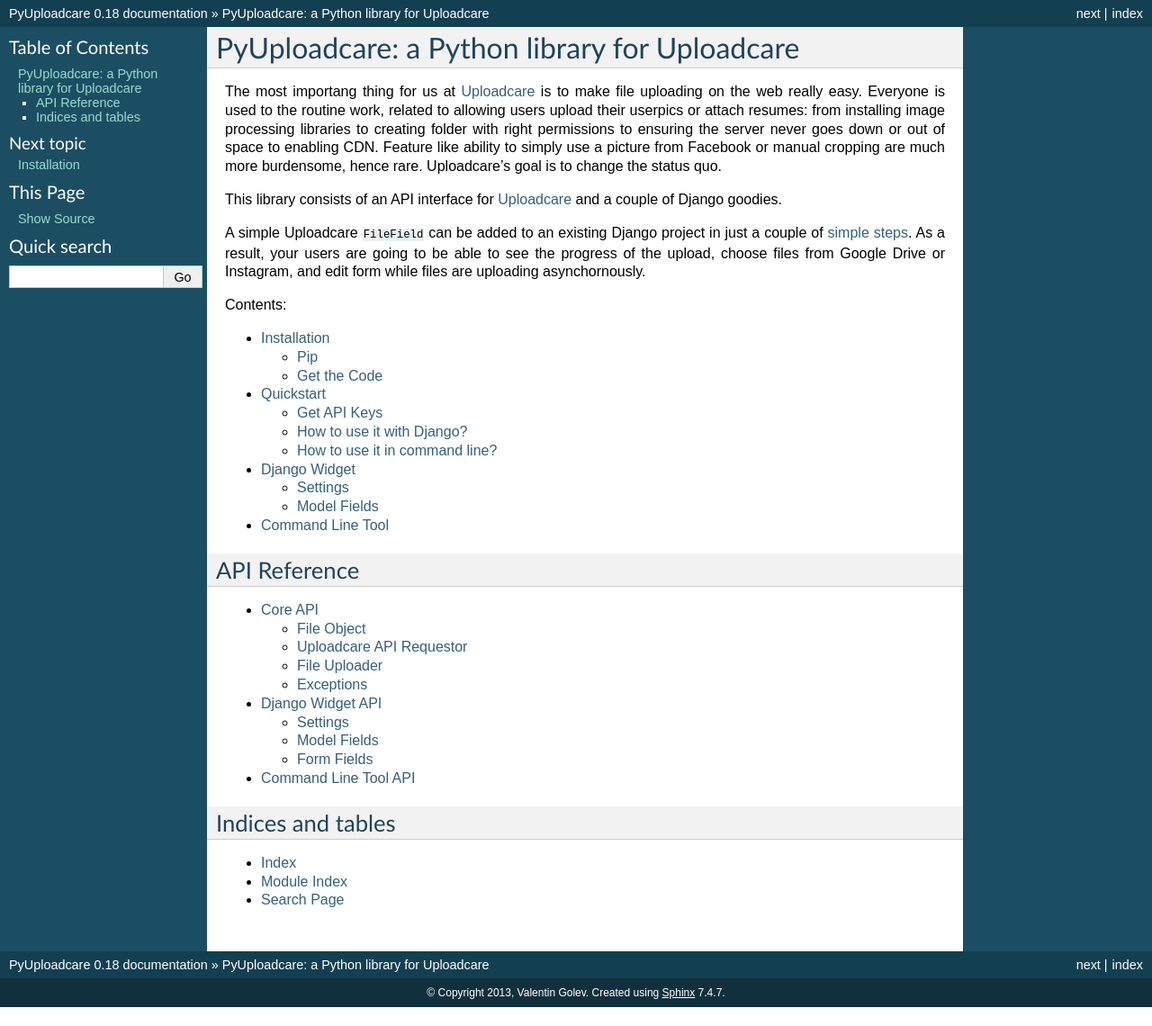
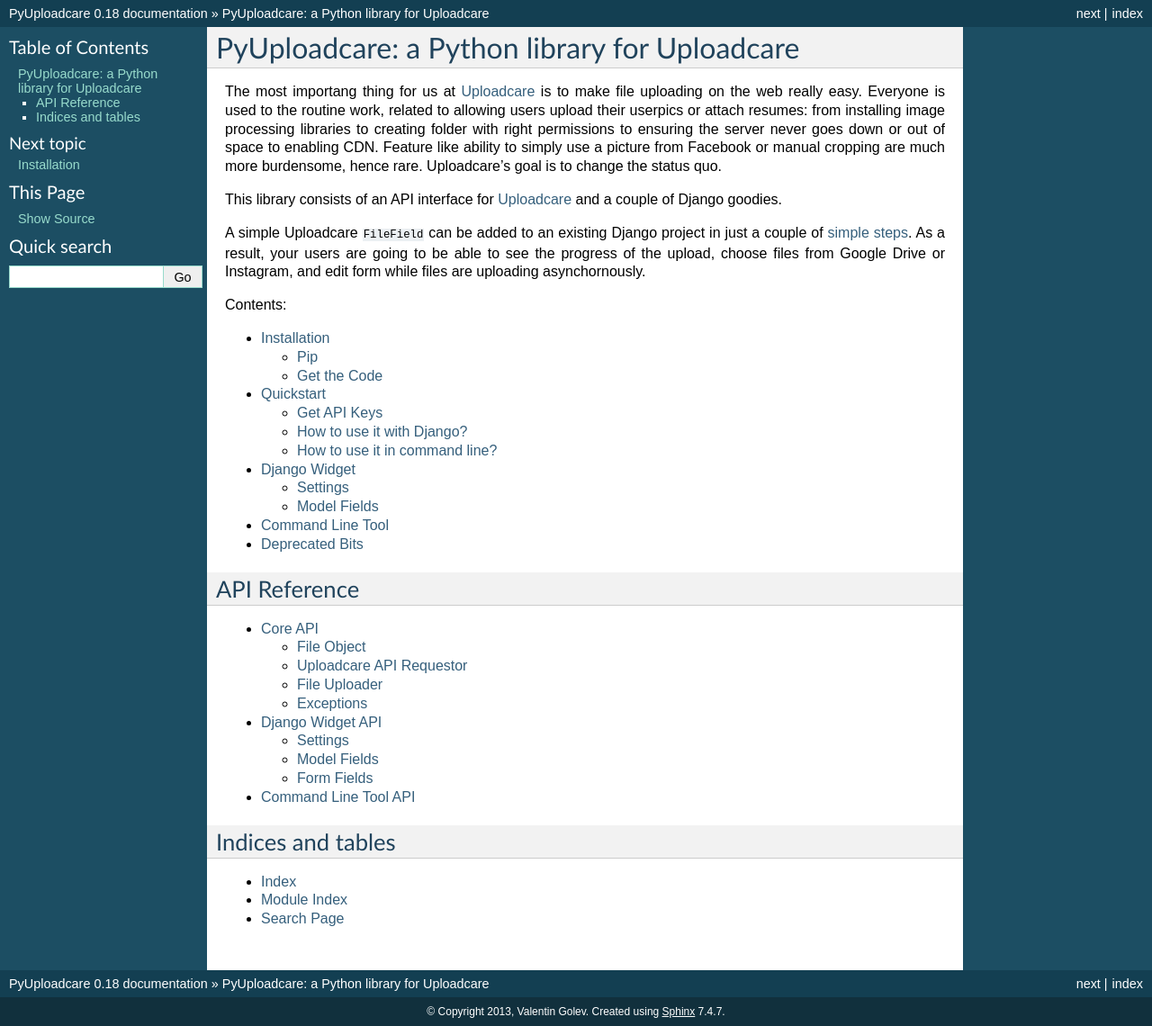
Before and after one commit to uploadcare/pyuploadcare, a Sphinx documentation site: the page built from docs/index.rst, in a window 1280 px wide. Shown: the whole page at 90% size. Built offline with Sphinx 7.4.7, drawn with Linux system fonts in a browser that asks for light colours; before the commit the page ends 1119 px from its top, so only the background shows below that.

Commit message:
Add deprecated bits section into doc structure

```diff
--- /dev/null
+++ b/docs/deprecated.rst
@@ -0,0 +1,5 @@
+.. _deprecated:
+
+===============
+Deprecated Bits
+===============
--- a/docs/index.rst
+++ b/docs/index.rst
@@ -28,6 +28,7 @@
    quickstart
    django-widget
    cli
+   deprecated
 
 API Reference
 -------------
```
